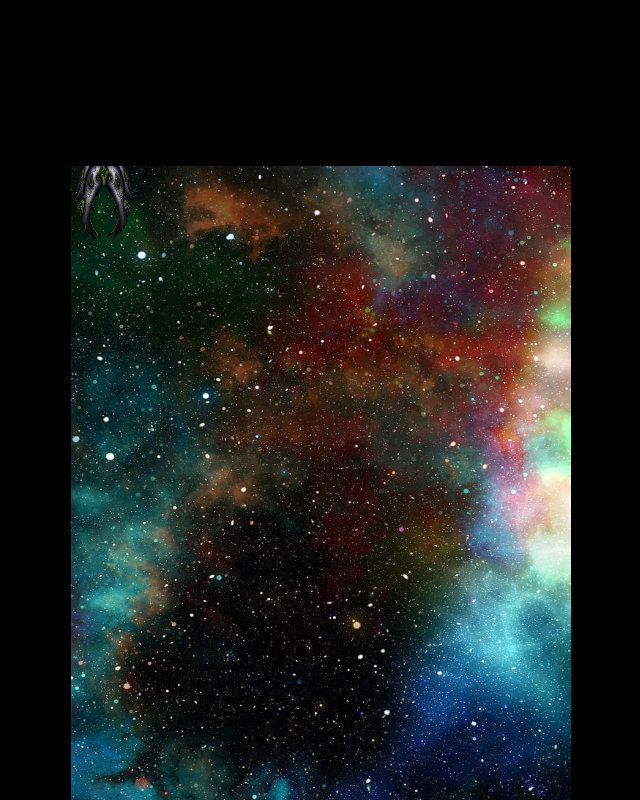
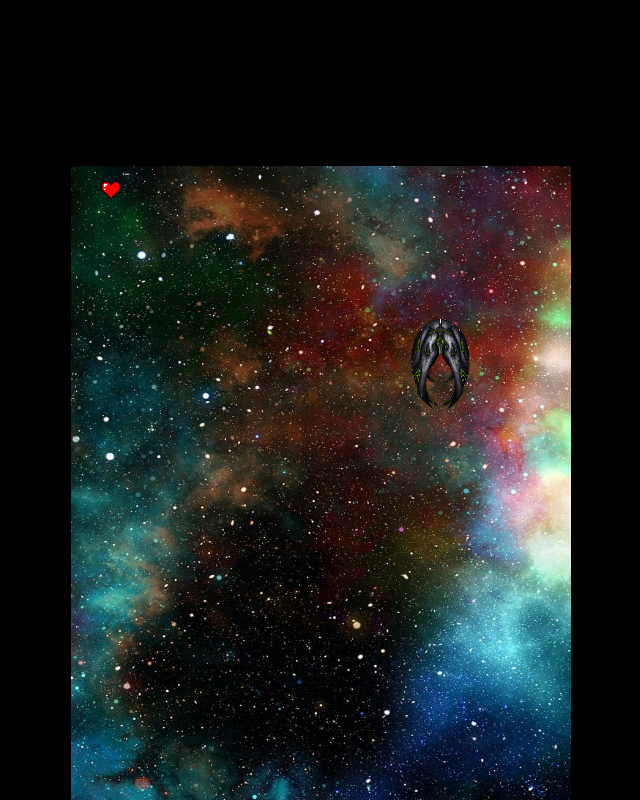
Before and after one commit to JesusR-91/The-last-defense, a plain HTML site: page index.html in a window 1280 px wide. Both pictures are taken after a click on the button "START!". Shown: the top 800 px of the page, without its empty margins (319-959 px from the left). Drawn offline with Linux system fonts and the light colour scheme; a web font is replaced by a local one.

Commit message:
New commit

```diff
--- a/index.html
+++ b/index.html
@@ -44,7 +44,7 @@
             <button id="restart-button">TRY AGAIN!</button>
         </div>
     </div>
-
+    <script src="script/Projectile.js"></script>
     <script src="script/Spaceship.js"></script>
     <script src="script/Enemies.js"></script>
     <script src="script/Game.js"></script>
--- a/script/Enemies.js
+++ b/script/Enemies.js
@@ -1,28 +1,46 @@
 class Enemy1 {
-
-    constructor () {
+  constructor() {
     this.img = new Image();
     this.img.src = "Images/enemy1.png";
 
-        this.x = (Math.random() * canvas.width);
+    this.x = Math.random() * canvas.width;
     this.y = -20;
     this.w = 70;
     this.h = 100;
     this.movX = 2;
-        this.movY = 2;
+    this.movY = 1;
+
+    this.isMovingRight = true;
+    this.isMovingDown = true;
   }
 
+  draw = () => {
+    ctx.drawImage(this.img, this.x, this.y, this.w, this.h);
+  };
 
-    draw = () => {
-        ctx.drawImage(this.img, this.x, -20, this.w, this.h )
+  movement = () => {
+    if (this.isMovingRight === true) {
+      this.x += this.movX;
+    } else {
+      this.x -= this.movX;
     }
 
-    movement = () =>{
-        if (this.x >= 0 ){
-            this.x -= this.movX;
-        } else if (this.x <= canvas.width){
-            this.y += this.movX;
-        }
+    if (this.isMovingDown === true) {
+        this.y += this.movY;
     }
 
+    // if (isBallMovingDown === true) {
+    //   ballPositionY += this.movX;
+    // } else {
+    //   ballPositionY -= 2 + speed;
+    // }
+  };
+
+  wallCollisions = () => {
+    if (this.x > canvas.width - this.w / 2) {
+      this.isMovingRight = false;
+    } else if (this.x < 0 - this.w / 2) {
+      this.isMovingRight = true;
     }
+  };
+}
--- a/script/Game.js
+++ b/script/Game.js
@@ -7,9 +7,16 @@ class Level1 {
 
     this.spaceship = new Spaceship1();
 
-    this.enemy = new Enemy1 ();
+    // this.enemy = new Enemy1 ()
+
+    this.enemyArray = [];
+    this.enemySeparationY = canvas.height / 2;
 
     this.isGameOn = true;
+
+    this.life = new Heart;
+
+    this.playerLifeCount = [this.life, this.life, this.life];
 
   };
 
@@ -20,19 +27,89 @@ class Level1 {
 
   }
 
+  lifeDraw = () => {
+    this.playerLifeCount.forEach((heart) =>{
+      heart.x + 30;
+      ctx.drawImage(heart.img,heart.x,heart.y, heart.w, heart.h );
+    })
+
+  }
+
+  enemiesSpawn = () =>{
+    if ((this.enemyArray.length === 0) || (this.enemyArray[0].y === (canvas.height / 2))){
+      let newEnemy = new Enemy1();
+      this.enemyArray.push(newEnemy)
+    } else if (this.enemyArray[0].y > canvas.height) {
+      this.enemyArray.shift();
+    }
+  }
+
+  checkCollision = () => {
+    this.enemyArray.forEach((element)=>{
+        if(
+            element.x -10 <  this.spaceship.x +  this.spaceship.w &&
+            element.x -10 +  this.spaceship.w >  this.spaceship.x &&
+            element.y -10 <  this.spaceship.y +  this.spaceship.h &&
+            element.h -10 + element.y >  this.spaceship.y
+        ) {
+            this.gameOver();
+        }
+    })
+
+    //TODO Intento de colisión enemigo proyectil
+    // this.spaceship.projectileArray.forEach((projec) =>{
+    //   this.enemyArray.filter((enemy)=>{
+    //     if(
+    //       enemy.x -10 <  this.projec.x +  this.projec.w &&
+    //       enemy.x -10 +  this.projec.w >  this.projec.x &&
+    //       enemy.y -10 <  this.projec.y +  this.projec.h &&
+    //       enemy.h -10 + enemy.y >  this.projec.y
+    //     ){
+    //       return false;
+    //     }
+    //   })
+    // })
+
+  }
+
+
+  gameOver= () =>{
+    this.isGameOn = false;
+    canvas.style.display = "none";
+    gameOverScreen.style.display = "flex";
+  }
   gameLoop = () =>{
     //CLEAN THE CANVAS
 
     // ACTIONS
+    this.enemiesSpawn();
 
-    this.enemy.movement();
+    this.enemyArray.forEach((element) =>{
+      element.wallCollisions();
+      element.movement();
+    })
+
+    this.spaceship.projectileArray.forEach((element) =>{
+      element.movement(true);
+    })
+
+    this.checkCollision();
 
     //DRAW ELEMENTS
 
     this.bgDraw();
+    this.lifeDraw();
+
+    this.spaceship.projectileArray.forEach ((element) =>{
+      console.log(element)
+      element.draw();
+    })
+
+    this.enemyArray.forEach((element) =>{
+      element.draw();
+    })
 
     this.spaceship.draw();
-    this.enemy.draw();
 
     //RECURSION
 
@@ -40,14 +117,4 @@ class Level1 {
         requestAnimationFrame(this.gameLoop);
     }
   }
-
-
 }
-
-class Level2 {
-
-}
-
-class Level3 {
-
-}
--- /dev/null
+++ b/script/Projectile.js
@@ -0,0 +1,22 @@
+class Projectile {
+  constructor(x, y) {
+    this.img = new Image();
+    this.img.src = "Images/Projectil1.png";
+
+    this.x = x;
+    this.y = y;
+    this.w = 5;
+    this.h = 10;
+    this.speed = 2;
+  }
+
+  draw = () => {
+    ctx.drawImage(this.img, this.x, this.y, this.w, this.h);
+  };
+
+  movement = (enemOrPlay) => {
+    if (enemOrPlay === true) {
+      this.y -= this.speed;
+    }
+  };
+}
--- a/script/Spaceship.js
+++ b/script/Spaceship.js
@@ -10,7 +10,13 @@ class Spaceship1 {
 
         this.mov = 30;
 
+        this.projectileArray = [];
+
+        this.isShooting = false;
+
+
     }
+
 
     draw = () =>{
         ctx.drawImage(this.img, this.x, this.y, this.w, this.h);
@@ -27,4 +33,34 @@ class Spaceship1 {
             this.x -= this.mov;
         }
     }
+
+    shoot = (event) =>{
+
+        if (event.code === "Space" && this.isShooting === false) {
+            let newProj = new Projectile(this.x +(this.w/2), this.y)
+            this.projectileArray.push(newProj);
+            console.log(this.projectileArray)
+            this.isShooting = true;
+        } else if (this.isShooting === true){
+            setTimeout(()=>{
+                this.isShooting = false;
+            },750)
+
+        }else if ( this.projectileArray[0].x < 0){
+            this.projectileArray.shift();
+        }
+
+    }
+
 }
+
+class Heart {
+    constructor(){
+        this.img = new Image();
+        this.img.src = "Images/heart.png";
+        this.x = 30;
+        this.y = 15;
+        this.w = 20;
+        this.h = 20;
+    }
+}
--- a/script/main.js
+++ b/script/main.js
@@ -48,4 +48,8 @@ window.addEventListener("keydown", (event) => {
   ) {
     newLevel1.spaceship.movement(event);
   }
+
+  if (newLevel1.isGameOn === true && event.code === "Space"){
+    newLevel1.spaceship.shoot(event);
+  }
 });
--- a/style/style.css
+++ b/style/style.css
@@ -35,7 +35,7 @@ body {
 }
 
 #game-over {
-    background-image: url("Images/game-over.jpg");
+    background-image: url("../Images/game-over.jpg");
     background-size:cover;
     background-position: center;
     display: flex;
```
Also changed, not shown: Images/Projectil.png (added), Images/Projectil1.png (added), Images/heart.png (added), Images/png-transparent-sprite-spaceshiptwo-spacecraft-spaceshipone-opengameart-org-space-invaders-game-angle-text-thumbnail-fotor-bg-remover-20230420202852.png (deleted), Images/png-transparent-sprite-spaceshiptwo-spacecraft-spaceshipone-opengameart-org-space-invaders-game-angle-text-thumbnail.png (deleted). Lines whose indentation alone changed are shown as unchanged.
